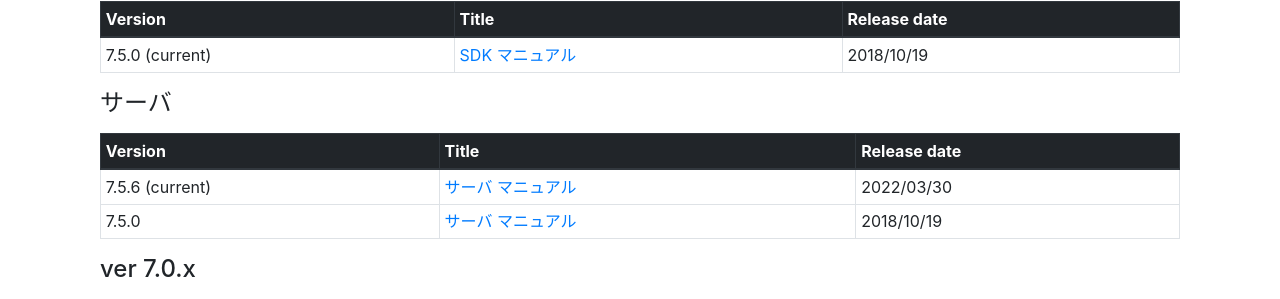
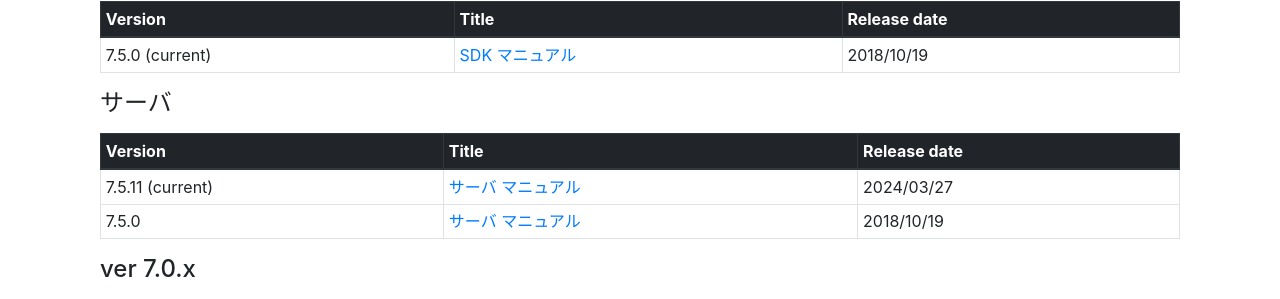
Before and after one commit to nec-baas/nec-baas.github.io, a Jekyll site: the page built from documents.html, in a window 1280 px wide. Shown: the part 183-482 px from the top of the page. Built offline with Jekyll 4.4.1, drawn with Linux system fonts in a browser that asks for light colours; nearby versions of some CDN libraries; comment, search, counter and statistics services are not loaded.

Commit message:
update baas-server version to 7.5.11

```diff
--- a/documents.html
+++ b/documents.html
@@ -53,11 +53,11 @@ title: NEC Mobile Backend Platform - Documentation
                 </thead>
                 <tbody>
                 <tr>
-                    <td>7.5.6 (current)</td>
+                    <td>7.5.11 (current)</td>
                     <td>
                         <a href="./baas-manual/latest/server/index.html">サーバ マニュアル</a><br>
                     </td>
-                    <td>2022/03/30</td>
+                    <td>2024/03/27</td>
                 </tr>
                 <tr>
                     <td>7.5.0</td>
```
